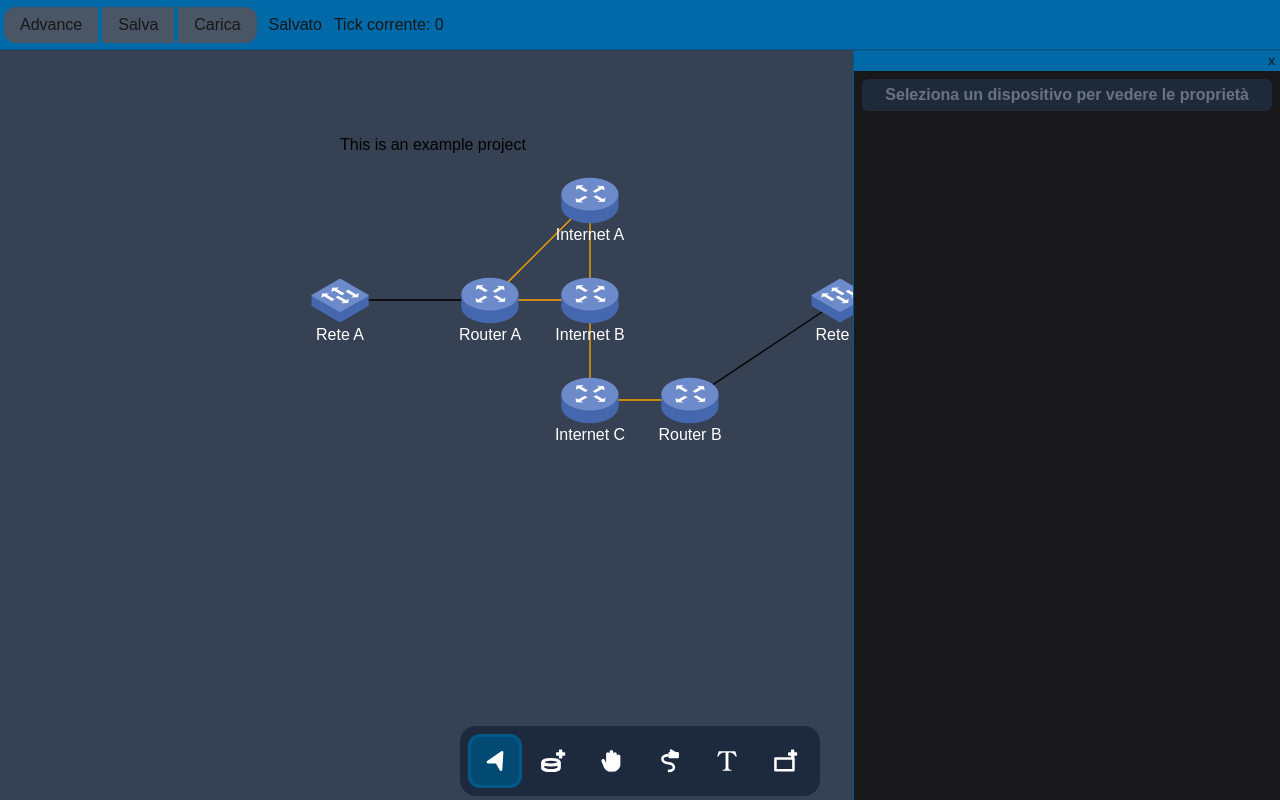
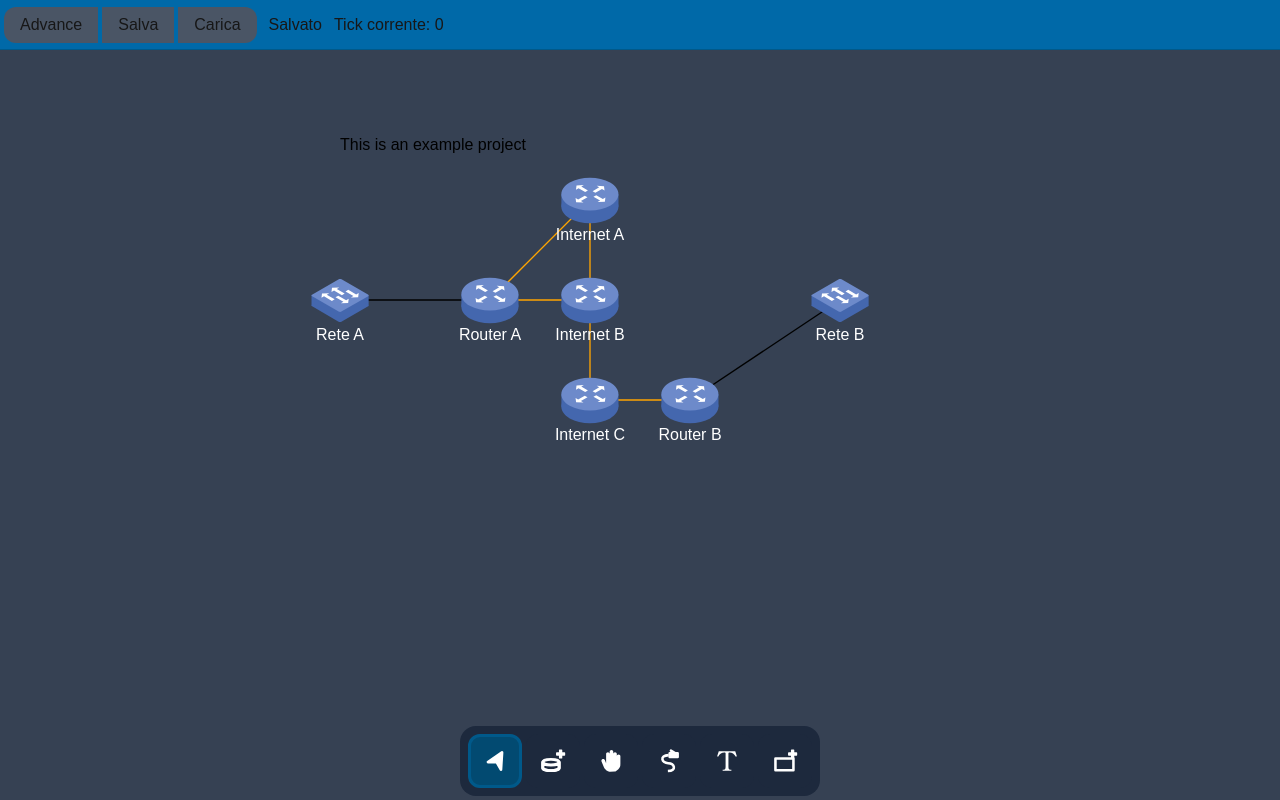
Before and after one commit to AmedeoAlf/packet-tracer, a Next.js app: page / in a window 1280 px wide. Built offline with nearby package versions, Linux system fonts and the light colour scheme.

Commit message:
Close SideBar.tsx on empty content

```diff
--- a/app/editorComponents/SideBar.tsx
+++ b/app/editorComponents/SideBar.tsx
@@ -9,6 +9,8 @@ export const SideBar = memo(function SideBar({
   toolCtx: ToolCtx<Tool<object>>;
 }): ReactNode {
   const [open, setOpen] = useState(true);
+  const panel = toolCtx.tool.panel(toolCtx);
+  if (!panel) return <></>;
   return open ? (
     <div className="bg-zinc-900 fixed top-[50px] right-0 w-1/3 min-w-80 max-w-120 h-(--h-spec-cont) border-sky-800 border-solid border-t-[.1em] border-l-[.1em]">
       <div className="bg-sky-700 h-[20px] indent-0">
--- a/app/tools/SelectTool.tsx
+++ b/app/tools/SelectTool.tsx
@@ -93,11 +93,7 @@ export function makeSelectTool(prev: SelectTool | object = {}): SelectTool {
     panel: (ctx) => {
       switch (ctx.tool.selected.size + ctx.tool.selectedDecals.size) {
         case 0:
-          return (
-            <p className="h-8 rounded-md font-bold m-2 px-2 p-1 bg-gray-800 text-gray-500 text-center">
-              Seleziona un dispositivo per vedere le proprietà
-            </p>
-          );
+          return;
         case 1:
           if (ctx.tool.selected.size === 1) {
             const device = ctx.project.immutableDevices.get(
--- a/app/tools/Tool.tsx
+++ b/app/tools/Tool.tsx
@@ -42,7 +42,7 @@ export type CanvasEvent =
 export type Tool<Ext extends object> = {
   readonly toolname: keyof typeof TOOLS;
   readonly onEvent: (ctx: ToolCtx<Tool<Ext>>, ev: CanvasEvent) => void;
-  readonly panel: (ctx: ToolCtx<Tool<Ext>>) => ReactNode;
+  readonly panel: (ctx: ToolCtx<Tool<Ext>>) => ReactNode | undefined;
   readonly svgElements: (ctx: ToolCtx<Tool<Ext>>) => ReactNode;
 } & Ext;
 
```
